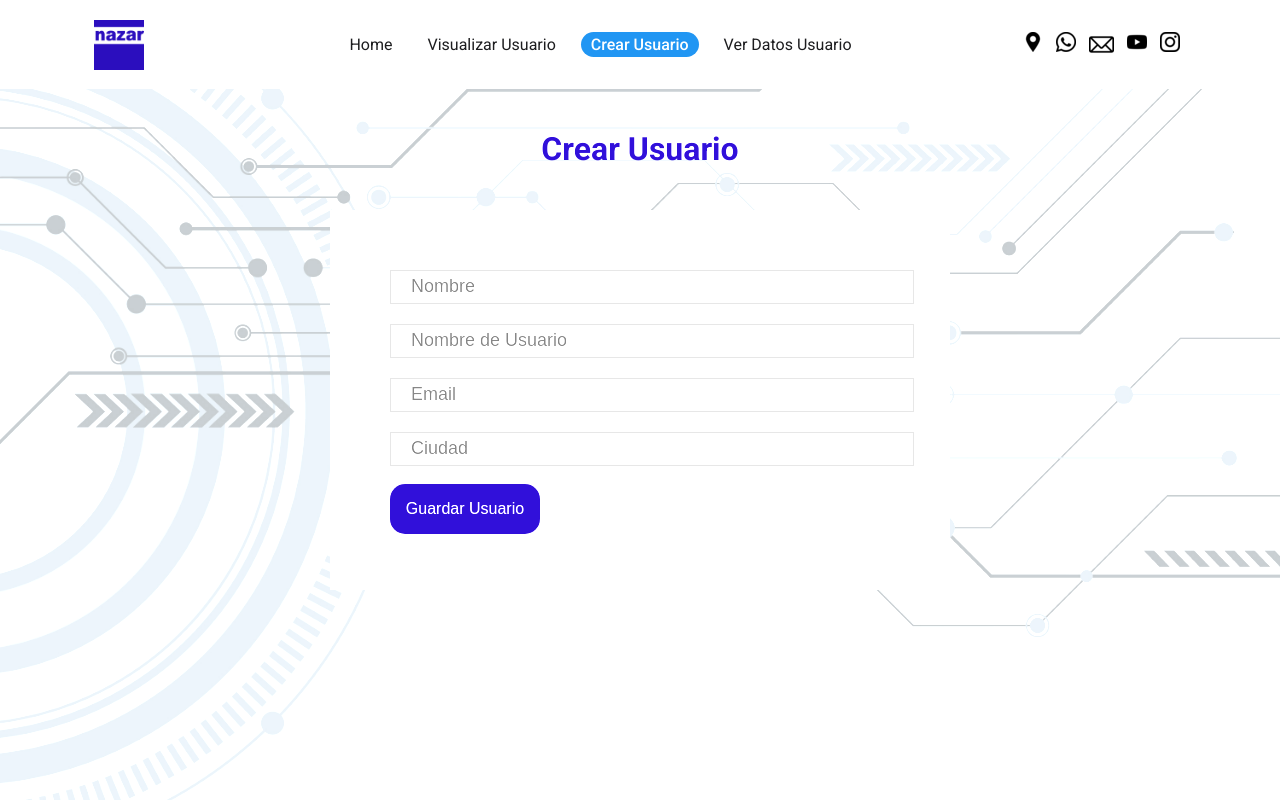
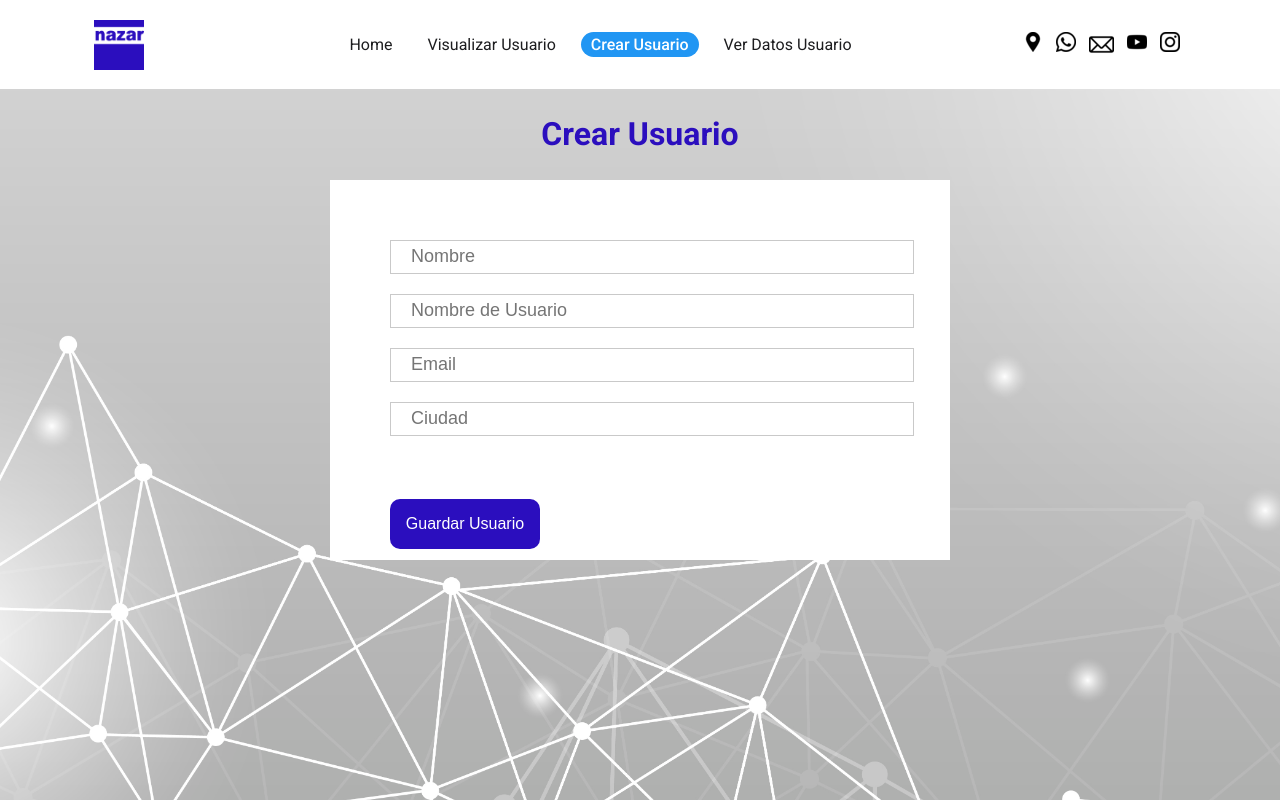
Before and after one commit to mjarancibiasuazo/proyecto-nazar, a React (Create React App) app: page /crear-usuario in a window 1280 px wide. Shown: the top 800 px of the page. Built offline with nearby package versions, Linux system fonts and the light colour scheme.

Commit message:
diseño y funcionalidades terminadas

```diff
--- a/src/Pages/CSS/CrearUsuario.css
+++ b/src/Pages/CSS/CrearUsuario.css
@@ -1,17 +1,34 @@
-.crearusuario-background{
-    background-image: url('../../Components/Assets/fondo_crear_usuario.jpg'); /* URL de tu imagen de fondo */
-    filter: brightness(115%);
-    background-size: cover;
-    background-position: center;
-    background-attachment: fixed;
-    height: 100vh;
+/* Estilo para el fondo con imagen fija */
+.crearusuario-background {
+  position: relative;
+  background-image: url('../../Components/Assets/fondo_ver_datos.jpg');
+  background-size: cover;
+  background-position: center;
+  background-attachment: fixed;
+  height: 100vh;
 }
 
-.content {
-    padding: 20px;
+/* Pseudoelemento para crear una capa semitransparente sobre la imagen de fondo */
+.crearusuario-background::before {
+  content: "";
+  position: absolute;
+  top: 0;
+  left: 0;
+  width: 100%;
+  height: 100%;
+  background-color: rgba(0, 0, 0, 0.2); /* Color de fondo semitransparente */
+  z-index: -1; /* Coloca el pseudoelemento detrás del contenido */
 }
 
-.content h1{
+/*ESTILO CONTENEDOR*/
+.crearusuario-content {
+  position: relative; /* Asegura que el contenido esté por encima del pseudoelemento */
+  z-index: 1; /* Asegura que el contenido esté por encima del pseudoelemento */
+  padding: 5px; /* Añade relleno para separar el contenido del borde */
+}
+
+
+.crearusuario-content h1{
     text-align: center;
     color: #2B0EBE;
 }
@@ -46,9 +63,9 @@
     height: 50px;
     color: white;
     background-color: #2B0EBE;
-    margin-top: 20px;
+    margin-top: 35px;
     border: none;
-    border-radius: 15px;
+    border-radius: 10px;
     font-size: 16px;
     font-weight: 500;
     cursor: pointer;
@@ -57,11 +74,11 @@
 /*ALERTAS*/
 .alerta {
     position: relative;
-    width: 650px;
+    width: 670px;
     height: 80px;
     padding: 10px 10px;
     border-radius: 5px;
-    margin-top: 10px;
+    margin-top: 70px;
   }
 
   .alerta p {
--- a/src/Pages/CSS/DetallesUsuario.css
+++ b/src/Pages/CSS/DetallesUsuario.css
@@ -7,6 +7,7 @@
     border-radius: 8px;
     padding: 20px;
     margin: 40px auto;
+    box-shadow: 0 4px 8px rgba(0, 0, 0, 0.1); /* Agrega sombra */
 
 }
 
--- a/src/Pages/CSS/VisualizarUsuario.css
+++ b/src/Pages/CSS/VisualizarUsuario.css
@@ -1,6 +1,6 @@
 /* Estilo para el fondo con imagen fija */
 .visualizarusuario-background {
-    background-image: url('../../Components/Assets/fondo_visualizar_usuario.jpg'); /* URL de tu imagen de fondo */
+    background-image: url('../../Components/Assets/fondo_ver_datos.jpg'); /* URL de tu imagen de fondo */
     background-size: cover; /* Ajusta el tamaño de la imagen para cubrir el contenedor */
     filter: brightness(100%);
     background-position: center; /* Centra la imagen de fondo */
@@ -8,7 +8,11 @@
     height: 100vh; /* Ajusta la altura al tamaño de la ventana del navegador */
 }
 
-.content h1{
+.visualizarusuario-content{
+    padding: 10px;
+}
+
+.visualizarusuario-content h1{
     text-align: center;
     color: #2B0EBE;
 }
--- a/src/Pages/CrearUsuario.jsx
+++ b/src/Pages/CrearUsuario.jsx
@@ -55,7 +55,7 @@ const CrearUsuario = () => {
 
   return (
     <div className="crearusuario-background">
-      <div className="content">
+      <div className="crearusuario-content">
         <h1>Crear Usuario</h1>
       </div>
       <div className="crearusuario-container">
--- a/src/Pages/VerDatosUsuario.jsx
+++ b/src/Pages/VerDatosUsuario.jsx
@@ -10,7 +10,7 @@ const VerDatosUsuario = () => {
       "https://mjarancibiasuazo.github.io/lista-usuarios/usuarios.json"
     )
       .then((response) => response.json())
-      .then((data) => setUsers(data.data)); // Ajuste aquí para acceder a la propiedad "data"
+      .then((data) => setUsers(data.data));
   }, []);
 
   return (
--- a/src/Pages/VisualizarUsuario.jsx
+++ b/src/Pages/VisualizarUsuario.jsx
@@ -47,7 +47,7 @@ const VisualizarUsuario = () => {
 
   return (
     <div className="visualizarusuario-background">
-      <div className="content">
+      <div className="visualizarusuario-content">
         <h1>Visualizar Usuarios</h1>
       </div>
       <div className="visualizarusuario-container">
```
Also changed, not shown: src/Components/Assets/slide-2.png, src/Components/Assets/slide-21.png (added).
